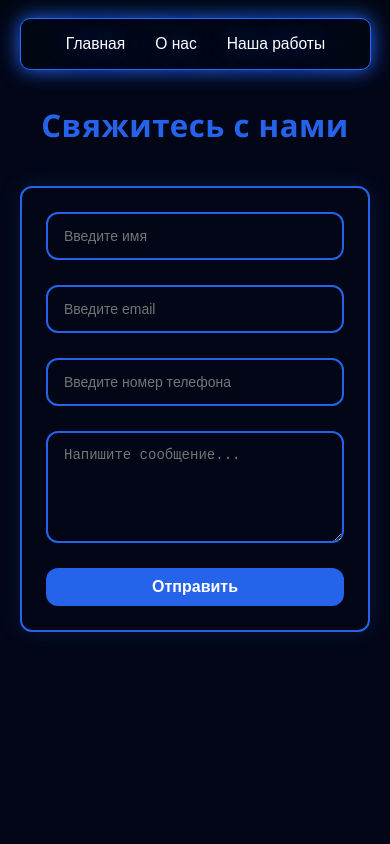
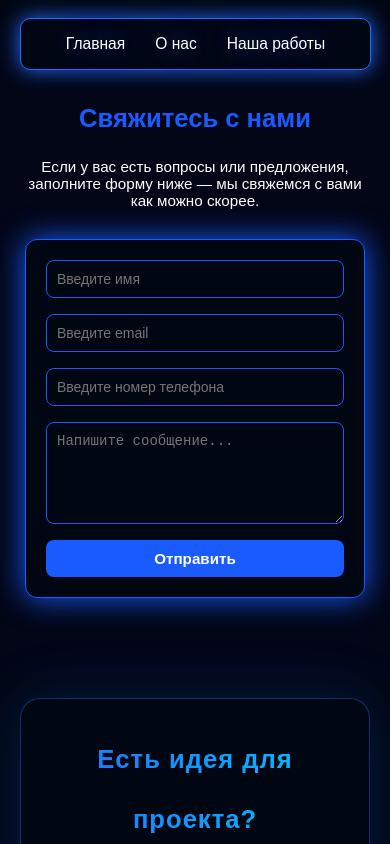
Before and after one commit to JahongirFox/DevSphere-IT-Company, a React (Vite) app: page /contactus in a window 390 px wide. Shown: the top 844 px of the page. Built offline with nearby package versions, Linux system fonts and the light colour scheme.

Commit message:
DevSphere IT Company

```diff
--- a/src/Components/Project/Project.css
+++ b/src/Components/Project/Project.css
@@ -4,13 +4,13 @@
     box-sizing: border-box;
 }
 
-.Project {
+.project {
     background: #000713;
     width: 100%;
     display: flex;
     justify-content: center;
     align-items: center;
-    padding: 100px 20px; /* Barcha ekranlarda yanada to'liq ko'rinish */
+    padding: 100px 20px; /* Ensures full screen appearance */
 }
 
 .home5-content {
@@ -124,7 +124,7 @@
 
 /* Mobile Phones */
 @media (max-width: 480px) {
-    .Home5 {
+    .project {
         height: auto;
         padding: 20px;
     }
--- a/src/Components/Project/Project.jsx
+++ b/src/Components/Project/Project.jsx
@@ -3,7 +3,7 @@ import './Project.css';
 
 function Project() {
     return (
-        <div className="Project">
+        <div className="project">
             <div className="home5-content">
                 <h2>Есть идея для проекта?</h2>
                 <button>Давайте обсудим</button>
--- a/src/Pages/Contact/Contact.css
+++ b/src/Pages/Contact/Contact.css
@@ -1,99 +1,168 @@
+* {
+    margin: 0;
+    padding: 0;
+    box-sizing: border-box;
+}
+
 .contact-container {
-    /* max-width: 1000px; */
-    /* margin: 0 auto; */
-    padding: 10px 20px;
+    min-height: auto;
     background-color: #020617;
-    /* border-radius: 8px; */
-    height: auto;
-    width: 100%;
-    /* box-shadow: 0 4px 12px rgba(2, 6, 23, 0.7); */
+    padding: 90px 25px;
+    color: white;
+    font-family: Montserrat, sans-serif;
+    display: flex;
+    justify-content: center;
+    align-items: center;
+    flex-direction: column;
 }
 
 .contact-title {
-    font-size: clamp(0px, 8vw, 40px);
-    color: #2563eb; /* Sky blue */
-    /* margin-bottom: 30px; */
+    font-size: 2.5rem;
+    color: #1a5bff; /* Sky Blue */
+    margin-bottom:40px;
+    font-weight: bold;
     text-align: center;
-    padding-top: 100px;
 }
 
 .contact-subtitle {
-    font-size: 1.1rem;
-    color: #cfcfcf;
+    font-size: 1.2rem;
+    color: white;
+    margin-bottom:50px;
     text-align: center;
-    margin-bottom: 60px;
+    max-width: 800px;
 }
 
 .contact-form {
+    max-width: 800px;
+    width: 100%;
+    background-color: #000713;
+    border-radius: 12px;
+    padding: 40px;
+    box-shadow: 0 0 30px #1a5bff;
+    border: 1px solid #1a5bff;
     display: flex;
     flex-direction: column;
-    gap: 16px;
-    border: 2px solid #2563eb;
-    box-shadow: 0px 0px 50px none;
-    background-color: #020617;
-    padding: 24px;
-    border-radius: 12px;
+    gap: 30px;
 }
 
 .contact-form input,
 .contact-form textarea {
-    padding: 14px 16px;
-    border-radius: 12px;
-    background-color: #020617;
-    border: 2px solid #2563eb;
-    color: #ffffff;
+    width: 100%;
+    background-color: #000713;
+    border: 1px solid #1a5bff;
+    color: white;
+    padding: 14px;
+    border-radius: 8px;
     font-size: 16px;
-  }
-
-  .contact-form textarea {
-    resize: vertical;
+    transition: all 0.3s ease;
 }
 
 .contact-form input:focus,
 .contact-form textarea:focus {
     outline: none;
-    border-color: #2563eb;
-    /* box-shadow: 0 0 5px rgba(37, 99, 235, 0.3); */
+    border-color: #3b82f6;
+    box-shadow: 0 0 10px #1a5bff;
 }
 
 .contact-form button {
     padding: 14px;
+    background-color: #1a5bff;
+    color: white;
     border: none;
-    border-radius: 12px;
-    background-color: #2563eb;
-    color: white;
-    font-size: 1rem;
+    border-radius: 8px;
+    font-size: 1.1rem;
+    cursor: pointer;
+    transition: background-color 0.3s ease;
     font-weight: bold;
-    cursor: pointer;
-    transition: all 0.3s ease;
 }
 
 .contact-form button:hover {
-    background-color: #1e40af;
+    background-color: #1a5bff;
 }
 
-  .contact-form button:focus {
-    outline: none;
+/* Boshqa qismlar o'zgarmasdan qoldi */
+
+@media (max-width: 1024px) {
+    .contact-container {
+      padding: 80px 20px;
     }
 
-  /* Responsive Design */
-  @media (max-width: 500px) {
     .contact-title {
-        font-size: clamp(0px, 8vw, 40px);
-        color: #2563eb; /* Sky blue */
-        /* margin-bottom: 30px; */
-        text-align: center;
-        padding-top: 70px;
+      font-size: 2.2rem;
+      margin-bottom: 35px;
     }
-    .contact-form{
-        margin-top: 40px;
-        gap: 5px;
+
+    .contact-subtitle {
+      font-size: 1.1rem;
+      margin-bottom: 40px;
     }
+
+    .contact-form {
+      padding: 35px;
+      gap: 25px;
+    }
+  }
+
+  @media (max-width: 768px) {
+    .contact-container {
+      padding: 90px 25px;
+    }
+
+    .contact-title {
+      font-size: 2rem;
+      margin-bottom: 30px;
+    }
+
+    .contact-subtitle {
+      font-size: 1rem;
+      margin-bottom: 35px;
+    }
+
+    .contact-form {
+      padding: 30px;
+      gap: 20px;
+    }
+
+    .contact-form input,
+    .contact-form textarea {
+      font-size: 15px;
+      padding: 12px;
+    }
+
+    .contact-form button {
+      padding: 12px;
+      font-size: 1rem;
+    }
+  }
+
+  @media (max-width: 480px) {
+    .contact-container {
+      padding: 80px 25px;
+    }
+
+    .contact-title {
+      font-size: 1.6rem;
+      margin-bottom: 25px;
+    }
+
+    .contact-subtitle {
+      font-size: 0.95rem;
+      margin-bottom: 30px;
+    }
+
+    .contact-form {
+      padding: 20px;
+      gap: 16px;
+    }
+
     .contact-form input,
     .contact-form textarea {
       font-size: 14px;
+      padding: 10px;
     }
+
     .contact-form button {
       padding: 10px;
+      font-size: 0.95rem;
     }
   }
--- a/src/Pages/Contact/Contact.jsx
+++ b/src/Pages/Contact/Contact.jsx
@@ -5,7 +5,9 @@ const Contact = () => {
   return (
     <div className="contact-container">
       <h2 className="contact-title">Свяжитесь с нами</h2>
-
+      <p className="contact-subtitle">
+        Если у вас есть вопросы или предложения, заполните форму ниже — мы свяжемся с вами как можно скорее.
+      </p>
 
       <form className="contact-form">
         <input type="text" placeholder="Введите имя" required />
--- a/src/Pages/Home/Home6/Home6.css
+++ b/src/Pages/Home/Home6/Home6.css
@@ -1,161 +1,123 @@
-.contact-container {
-    min-height: 100vh;
-    background-color: #020617;
-    padding: 80px 24px;
-    color: #ffffff;
-    font-family: 'Segoe UI', Tahoma, Geneva, Verdana, sans-serif;
+* {
+    margin: 0;
+    padding: 0;
+    box-sizing: border-box;
 }
 
-  .contact-title {
-    font-size: 42px;
-    text-align: center;
-    color: #3b82f6;
-    margin-bottom: 16px;
-    font-weight: bold;
-    letter-spacing: 0.5px;
+.Home6 {
+    background: #000713;
+    width: 100%;
+    color: white;
+    font-family: Montserrat, sans-serif;
+    padding: 50px 20px;
+    min-height: auto;
 }
 
-  .contact-subtitle {
-    text-align: center;
-    color: #94a3b8;
-    margin-bottom: 48px;
-    font-size: 16px;
-    max-width: 800px;
-    margin-left: auto;
-    margin-right: auto;
+.faq-container {
+    max-width: 1350px;
+    margin: 0 auto;
+    /* padding: 20px; */
 }
 
-  .contact-form {
-    max-width: 700px;
-    margin: 0 auto;
-    background-color: #0f172a;
-    border: 1px solid rgba(59, 130, 246, 0.3);
-    border-radius: 20px;
-    padding: 40px;
-    box-shadow: 0 0 25px rgba(59, 130, 246, 0.15);
+.faq-heading {
+    text-align: center;
+    font-size: clamp(24px, 6vw, 36px);
+    margin-bottom: 70px;
+    color: #376fff;
 }
 
-  .contact-form input,
-  .contact-form textarea {
-    width: 100%;
-    background-color: #1e293b;
-    border: 1px solid #334155;
-    color: white;
-    padding: 16px 18px;
+.faq-item {
+    background-color: #1a1a1a;
+    border-radius: 10px;
     margin-bottom: 20px;
-    border-radius: 12px;
-    font-size: 16px;
-    transition: 0.3s;
+    overflow: hidden;
+    box-shadow: 0 0 15px rgba(26, 91, 255, 0.5);
+    transition: box-shadow 0.3s ease;
 }
 
-  .contact-form input:focus,
-  .contact-form textarea:focus {
-    outline: none;
-    border-color: #3b82f6;
-    box-shadow: 0 0 10px rgba(59, 130, 246, 0.4);
+.faq-item:hover {
+    box-shadow: 0 0 25px rgba(26, 91, 255, 0.8);
 }
 
-  .contact-form button {
+.faq-question {
     width: 100%;
-    background-color: #3b82f6;
+    text-align: left;
+    background-color: #376fff;
     color: white;
+    padding: 20px;
+    font-size: 18px;
     border: none;
-    padding: 16px;
-    font-size: 17px;
-    border-radius: 12px;
-    font-weight: 600;
     cursor: pointer;
-    transition: background-color 0.3s, box-shadow 0.3s;
+    transition: background-color 0.3s ease, box-shadow 0.3s ease;
+    border-radius: 10px;
+    position: relative;
 }
 
-  .contact-form button:hover {
-    background-color: #2563eb;
-    box-shadow: 0 0 18px rgba(59, 130, 246, 0.5);
+.faq-question:hover {
+    background-color: #1a5bff;
+    box-shadow: 0 0 20px rgba(26, 91, 255, 0.7);
 }
 
-  .contact-info {
-    margin-top: 60px;
-    text-align: center;
-    color: #cbd5e1;
-    font-size: 16px;
-    line-height: 1.7;
+.faq-question::after {
+    content: '+';
+    font-size: 24px;
+    position: absolute;
+    right: 20px;
+    top: 50%;
+    transform: translateY(-50%);
+    color: white;
 }
 
-  .contact-info p {
-    margin-bottom: 10px;
+.faq-question.open::after {
+    content: '-';
 }
 
-  .contact-info strong {
-    color: #3b82f6;
+.faq-answer {
+    padding: 20px;
+    background-color: #000713;
+    font-size: 16px;
+    color: white;
+    border-radius: 0 0 10px 10px;
+    box-shadow: 0 0 10px rgba(26, 91, 255, 0.3);
+    max-height: 0;
+    overflow: hidden;
+    transition: max-height 0.3s ease-out;
 }
 
-  /* ===== Responsive Styles ===== */
-
-  @media (max-width: 1024px) {
-    .contact-form {
-      padding: 32px;
+.faq-answer.open {
+    max-height: 300px;
 }
 
-    .contact-title {
-      font-size: 36px;
-    }
-
-    .contact-subtitle {
+.faq-answer p {
+    margin-top: 10px;
     font-size: 15px;
 }
 
-    .contact-form input,
-    .contact-form textarea {
-      font-size: 15px;
-      padding: 14px 16px;
+@media (max-width: 768px) {
+    .faq-question {
+        font-size: 16px;
+        padding: 15px;
     }
 
-    .contact-form button {
-      font-size: 16px;
-      padding: 14px;
-    }
+    .faq-answer {
+        font-size: 14px;
+        padding: 15px;
     }
 
-  @media (max-width: 768px) {
-    .contact-title {
-      font-size: 32px;
-    }
-
-    .contact-form {
-      padding: 28px;
-    }
-
-    .contact-subtitle {
-      font-size: 14px;
-    }
-
-    .contact-info {
-      font-size: 15px;
+    .faq-heading {
+        font-size: clamp(18px, 5vw, 30px);
+        margin-bottom: 40px;
     }
 }
 
 @media (max-width: 480px) {
-    .contact-title {
-      font-size: 28px;
-    }
-
-    .contact-form {
-      padding: 24px;
-    }
-
-    .contact-form input,
-    .contact-form textarea {
+    .faq-question {
         font-size: 14px;
-      padding: 12px 14px;
-    }
-
-    .contact-form button {
-      font-size: 15px;
         padding: 12px;
     }
 
-    .contact-info {
-      font-size: 14px;
-      line-height: 1.6;
+    .faq-answer {
+        font-size: 13px;
+        padding: 12px;
     }
 }
```
Also changed, not shown: src/Pages/Contact/countryCodes.json (deleted, +0 -50 lines). Lines whose indentation alone changed are shown as unchanged.
